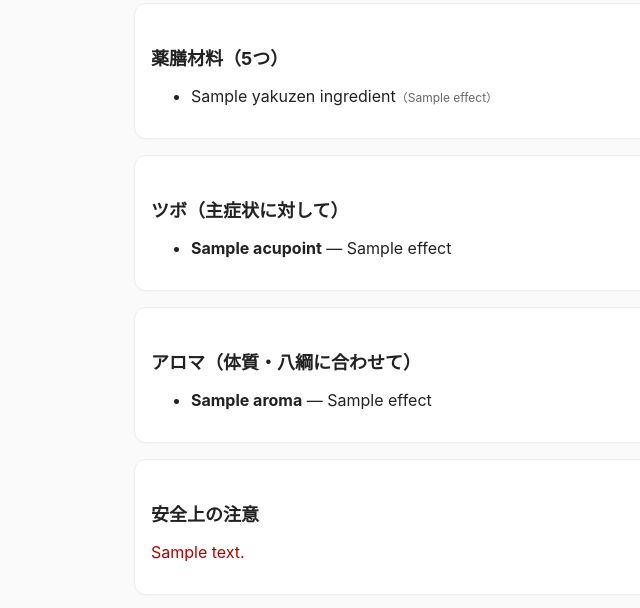
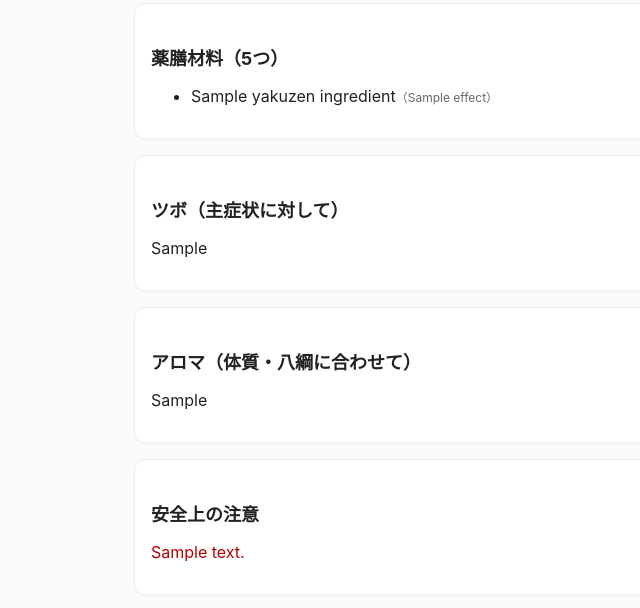
Before and after one commit to hamaatsu/kanpo_render_app, a Flask app: template templates/detail.html in a window 1280 px wide. Shown: the part 801-1409 px from the top of the page, without its empty margins (72-712 px from the left). Run offline with Flask 3, Linux system fonts and the light colour scheme; the template is opened without the code that fills it: most values are stand-ins (such as "Sample title", 1, 10 or a date in 2020).

Commit message:
Add files via upload

```diff
--- a/app.py
+++ b/app.py
@@ -51,8 +51,10 @@ SYSTEM_PROMPT = """あなたは経験豊富な日本の漢方薬剤師です。
 5) 総合点の高いものから3剤を選び、各剤に100〜200文字の根拠（症状＋証の両面）を記載。3剤は上記内訳ルールを満たすこと。
 6) 候補3つから1剤に絞る薬剤師向けアドバイス（季節/症状強度/体力/安全性の観点）。
 7) 薬膳材料を5つ提案（各30文字以内、国内で入手容易）。
-8) 主症状に有効なツボを3つ提案（各20〜40文字で効果や位置を記載）。
-9) 気血水・八綱分類・主症状を考慮し、適したアロマ精油を3つ提案（各20〜40文字で効果や使い方を記載）。
+8) ツボのアドバイス（80〜100文字）。
+   主症状と証を踏まえ、日本で一般的な経穴名と位置・押し方を含めて段落で記述。
+9) アロマのアドバイス（80〜100文字）。
+   証と主症状に合う精油名・香りの特徴・使い方（例：就寝前に2滴ディフューズ）を段落で記述。
 10) 妊娠・授乳、既往薬、アレルギー等からの禁忌/注意があれば safety_notes に簡潔に明記。
 11) すべてを以下のJSONで返答（余計な文章・コードブロックや解説は不要）:
 
@@ -89,16 +91,10 @@ SYSTEM_PROMPT = """あなたは経験豊富な日本の漢方薬剤師です。
     {"name":"", "effect":""},
     {"name":"", "effect":""}
   ],
-  "acupoints": [
-    {"name":"", "effect":""},
-    {"name":"", "effect":""},
-    {"name":"", "effect":""}
-  ],
-  "aroma": [
-    {"name":"", "effect":""},
-    {"name":"", "effect":""},
-    {"name":"", "effect":""}
-  ],
+  "acupoints_advice": "",   // ツボの段落（80〜100字）
+
+  "aroma_advice": "",       // アロマの段落（80〜100字）
+
   "safety_notes": "",
   "confidence": 0.85
 }
--- a/templates/detail.html
+++ b/templates/detail.html
@@ -84,31 +84,16 @@
       </section>
 
       <!-- ツボ（主症状向け） -->
+<!-- ツボ（主症状向け） -->
 <section>
   <h2>ツボ（主症状に対して）</h2>
-  <ul>
-    {% if result.acupoints is defined and result.acupoints %}
-      {% for ac in result.acupoints %}
-        <li><strong>{{ ac.name }}</strong> — {{ ac.effect }}</li>
-      {% endfor %}
-    {% else %}
-      <li>今回のケースでは提案なし</li>
-    {% endif %}
-  </ul>
+  <p>{{ result.acupoints_advice or "今回のケースでは提案なし" }}</p>
 </section>
 
-<!-- アロマ（体質・八綱を考慮） -->
+<!-- アロマ（体質・八綱に合わせて） -->
 <section>
   <h2>アロマ（体質・八綱に合わせて）</h2>
-  <ul>
-    {% if result.aroma is defined and result.aroma %}
-      {% for ar in result.aroma %}
-        <li><strong>{{ ar.name }}</strong> — {{ ar.effect }}</li>
-      {% endfor %}
-    {% else %}
-      <li>今回のケースでは提案なし</li>
-    {% endif %}
-  </ul>
+  <p>{{ result.aroma_advice or "今回のケースでは提案なし" }}</p>
 </section>
 
 
```
